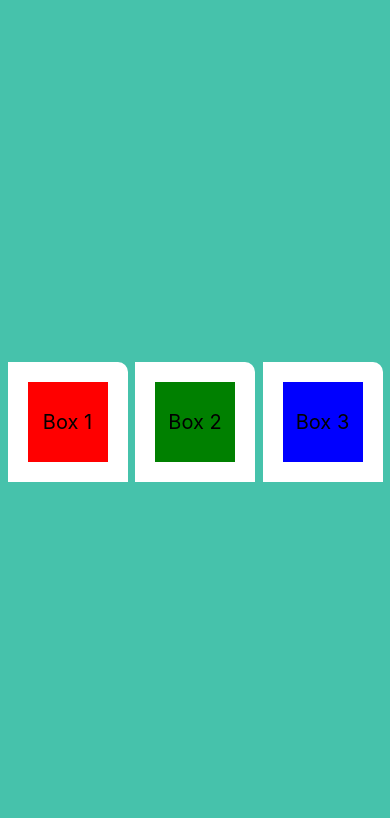
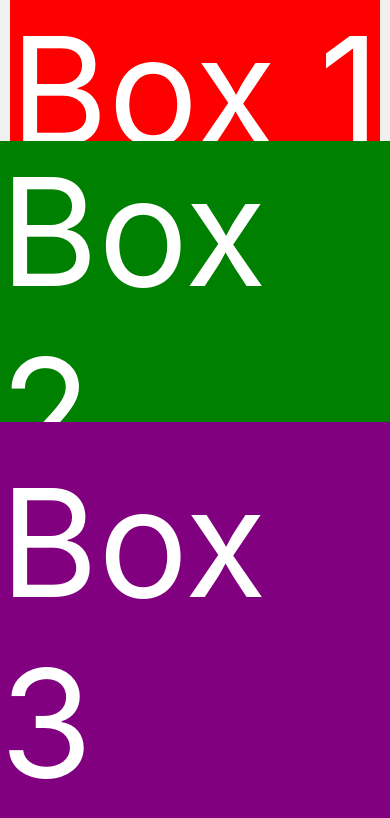
Before and after one commit to kuldeeepkumar/practiceApp, a React Native app: screen / in a window 390 px wide. Shown: the top 818 px of the page. Built offline with nearby package versions, Linux system fonts and the light colour scheme.

Commit message:
flex box and position absolute and position relative

```diff
--- a/App.js
+++ b/App.js
@@ -7,6 +7,7 @@ import Exercise4 from "./src/exercises/Exercise4";
 import Exercise5 from "./src/exercises/Exercise5";
 import Exercise6 from "./src/exercises/Exercise6";
 import Exercise7 from "./src/exercises/Exercise7";
+import Exercise8 from "./src/exercises/Exercise8";
 export default function App() {
   return (
     <>
@@ -21,7 +22,8 @@ export default function App() {
         />
       */}
       {/* {<Exercise6 />} */}
-      {<Exercise7 />}
+      {/* {<Exercise7 />} */}
+      {<Exercise8 />}
     </>
   );
 }
--- a/src/exercises/Exercise7.js
+++ b/src/exercises/Exercise7.js
@@ -8,10 +8,10 @@ const Exercise7 = () => {
       <View style={styles1.box}>
         <Text style={styles1.text}>Box 1</Text>
       </View>
-      <View style={[styles1.box, { backgroundColor: "green" }]}>
+      <View style={[styles1.box, { backgroundColor: "saffron" }]}>
         <Text style={styles1.text}>Box 2</Text>
       </View>
-      <View style={[styles1.box, { backgroundColor: "blue" }]}>
+      <View style={[styles1.box, { backgroundColor: "green" }]}>
         <Text style={styles1.text}>Box 3</Text>
       </View>
     </View>
@@ -26,22 +26,22 @@ const styles1 = StyleSheet.create({
   container: {
     flex: 1,
     flexDirection: "row", // Try changing to 'column' and see the difference
-    justifyContent: "space-evenly",
+    justifyContent: "center",
     alignItems: "center",
-    backgroundColor: "#46c2ab",
+    backgroundColor: "skyblue",
   },
   box: {
-    width: 120,
-    height: 120,
-    backgroundColor: "red",
+    width: 400,
+    height: 400,
+    backgroundColor: "brown",
     justifyContent: "center",
     alignItems: "center",
-    borderTopEndRadius: 10,
-    borderColor: "white",
-    borderWidth: 20,
+    borderTopEndRadius: 30,
+    borderColor: "pink",
+    borderWidth: 10,
   },
   text: {
-    fontSize: 20,
+    fontSize: 30,
     color: "black",
   },
 });
--- /dev/null
+++ b/src/exercises/Exercise8.js
@@ -0,0 +1,64 @@
+import { StyleSheet, Text, View } from "react-native";
+
+import React from "react";
+
+const Exercise8 = () => {
+  return (
+    <View style={styles.container}>
+      <View style={styles.box1}>
+        <Text style={styles.text}>Box 1</Text>
+      </View>
+      <View style={styles.box2}>
+        <Text style={styles.text}>Box 2</Text>
+      </View>
+      <View style={styles.box3}>
+        <Text style={styles.text}>Box 3</Text>
+      </View>
+    </View>
+  );
+};
+
+// In this example:
+
+// flex: 1 makes Box 1 take up one-third of the available space.
+// flex: 2 makes Box 2 take up two-thirds of the available space.
+// flex: 1 makes Box 3 take up one-third of the available space.
+
+export default Exercise8;
+
+// -->>>>>>>>>>>  Building responsive layouts with Flexbox <<<<<<<<<<<<<---
+
+const styles = StyleSheet.create({
+  container: {
+    flex: 1,
+    flexDirection: "column", // Try changing to 'column' and see the difference
+    justifyContent: "space-around",
+    alignItems: "center",
+    backgroundColor: "#f0f0f0",
+  },
+  box1: {
+    flex: 1,
+    backgroundColor: "red",
+    height: 100,
+    justifyContent: "space-around",
+    alignItems: "center",
+  },
+  box2: {
+    flex: 2,
+    backgroundColor: "green",
+    height: 100,
+    justifyContent: "space-around",
+    alignItems: "center",
+  },
+  box3: {
+    flex: 3,
+    backgroundColor: "purple",
+    height: 100,
+    justifyContent: "space-around",
+    alignItems: "center",
+  },
+  text: {
+    fontSize: 150,
+    color: "white",
+  },
+});
```
